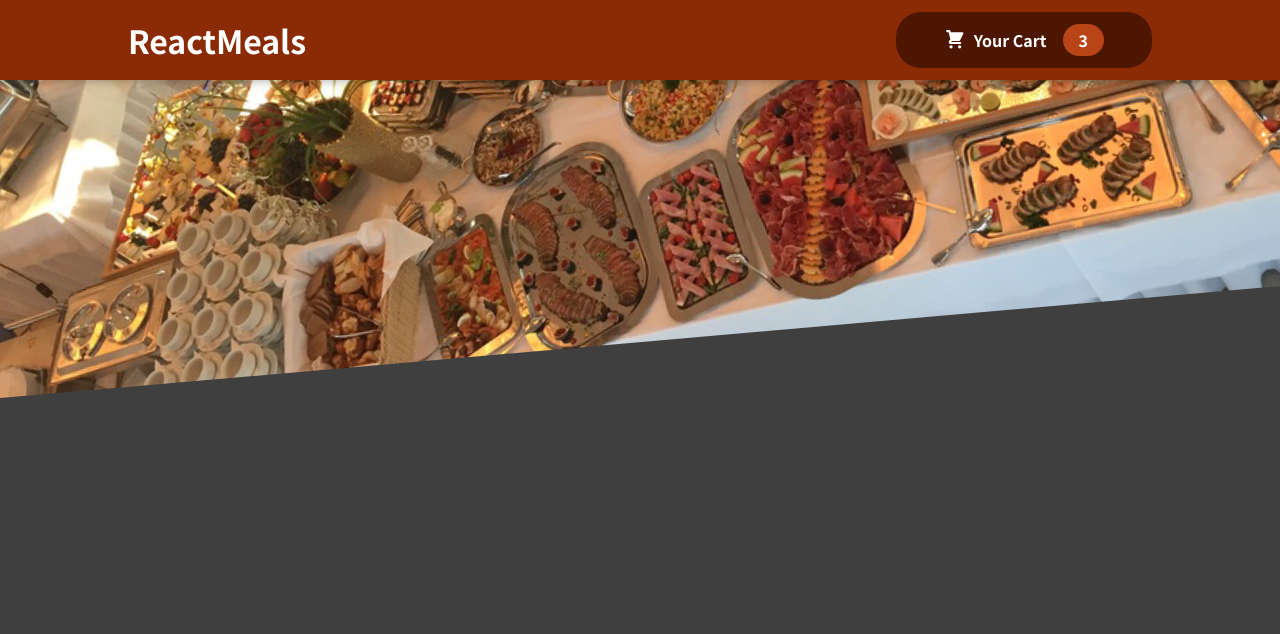
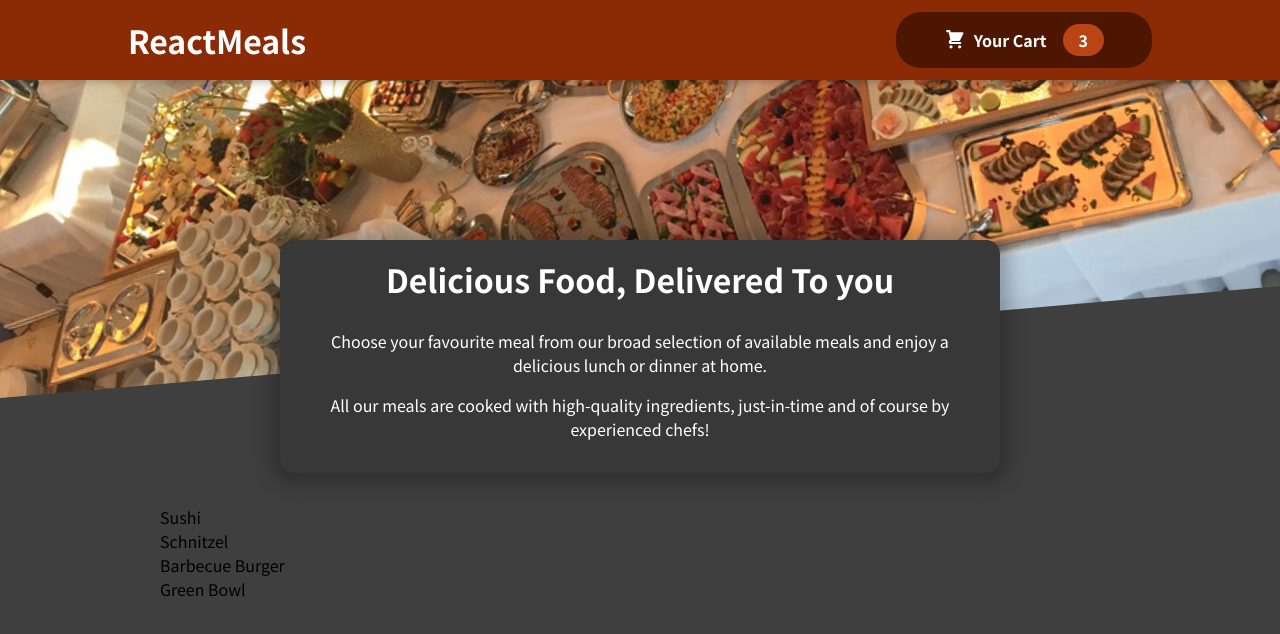
Before and after one commit to Swarnim55/FoodOrderApp, a React (Create React App) app: page / in a window 1280 px wide. Shown: the top 634 px of the page. Built offline with nearby package versions, Linux system fonts and the light colour scheme.

Commit message:
Added meals component

```diff
--- a/src/App.js
+++ b/src/App.js
@@ -1,9 +1,13 @@
 import Header from './components/Layout/Header';
+import Meals from './components/Meals/Meals';
 
 function App() {
   return (
     <>
       <Header />
+      <main>
+        <Meals />
+      </main>
     </>
   );
 }
--- /dev/null
+++ b/src/components/Meals/AvailableMeals.module.css
@@ -0,0 +1,24 @@
+.meals {
+  max-width: 60rem;
+  width: 90%;
+  margin: 2rem auto;
+  animation: meals-appear 1s ease-out forwards;
+}
+
+.meals ul {
+  list-style: none;
+  margin: 0;
+  padding: 0;
+}
+
+@keyframes meals-appear {
+  from {
+    opacity: 0;
+    transform: translateY(3rem);
+  }
+
+  to {
+    opacity: 1;
+    transform: translateY(0);
+  }
+}
--- /dev/null
+++ b/src/components/Meals/AvailbleMeals.js
@@ -0,0 +1,42 @@
+import React from 'react';
+import styles from './AvailableMeals.module.css';
+
+const DUMMY_MEALS = [
+  {
+    id: 'm1',
+    name: 'Sushi',
+    description: 'Finest fish and veggies',
+    price: 22.99,
+  },
+  {
+    id: 'm2',
+    name: 'Schnitzel',
+    description: 'A german specialty!',
+    price: 16.5,
+  },
+  {
+    id: 'm3',
+    name: 'Barbecue Burger',
+    description: 'American, raw, meaty',
+    price: 12.99,
+  },
+  {
+    id: 'm4',
+    name: 'Green Bowl',
+    description: 'Healthy...and green...',
+    price: 18.99,
+  },
+];
+
+const AvailbleMeals = () => {
+  const mealsList = DUMMY_MEALS.map((meal) => {
+    return <li>{meal.name}</li>;
+  });
+  return (
+    <section className={styles.meals}>
+      <ul>{mealsList}</ul>
+    </section>
+  );
+};
+
+export default AvailbleMeals;
--- /dev/null
+++ b/src/components/Meals/Meals.js
@@ -0,0 +1,14 @@
+import React from 'react';
+import AvailbleMeals from './AvailbleMeals';
+import MealsSummary from './MealsSummary';
+
+const Meals = () => {
+  return (
+    <>
+      <MealsSummary />
+      <AvailbleMeals />
+    </>
+  );
+};
+
+export default Meals;
--- /dev/null
+++ b/src/components/Meals/MealsSummary.js
@@ -0,0 +1,19 @@
+import React from 'react';
+import styles from './MealsSummary.module.css';
+const MealsSummary = () => {
+  return (
+    <section className={styles.summary}>
+      <h2>Delicious Food, Delivered To you</h2>
+      <p>
+        Choose your favourite meal from our broad selection of available meals
+        and enjoy a delicious lunch or dinner at home.
+      </p>
+      <p>
+        All our meals are cooked with high-quality ingredients, just-in-time and
+        of course by experienced chefs!
+      </p>
+    </section>
+  );
+};
+
+export default MealsSummary;
--- /dev/null
+++ b/src/components/Meals/MealsSummary.module.css
@@ -0,0 +1,18 @@
+.summary {
+  text-align: center;
+  max-width: 45rem;
+  width: 90%;
+  margin: auto;
+  margin-top: -10rem;
+  position: relative;
+  background-color: #383838;
+  color: white;
+  border-radius: 14px;
+  padding: 1rem;
+  box-shadow: 0 1px 18px 10px rgba(0, 0, 0, 0.25);
+}
+
+.summary h2 {
+  font-size: 2rem;
+  margin-top: 0;
+}
```
Also changed, not shown: 1 other file (tests, documents, lock files or other folders).
